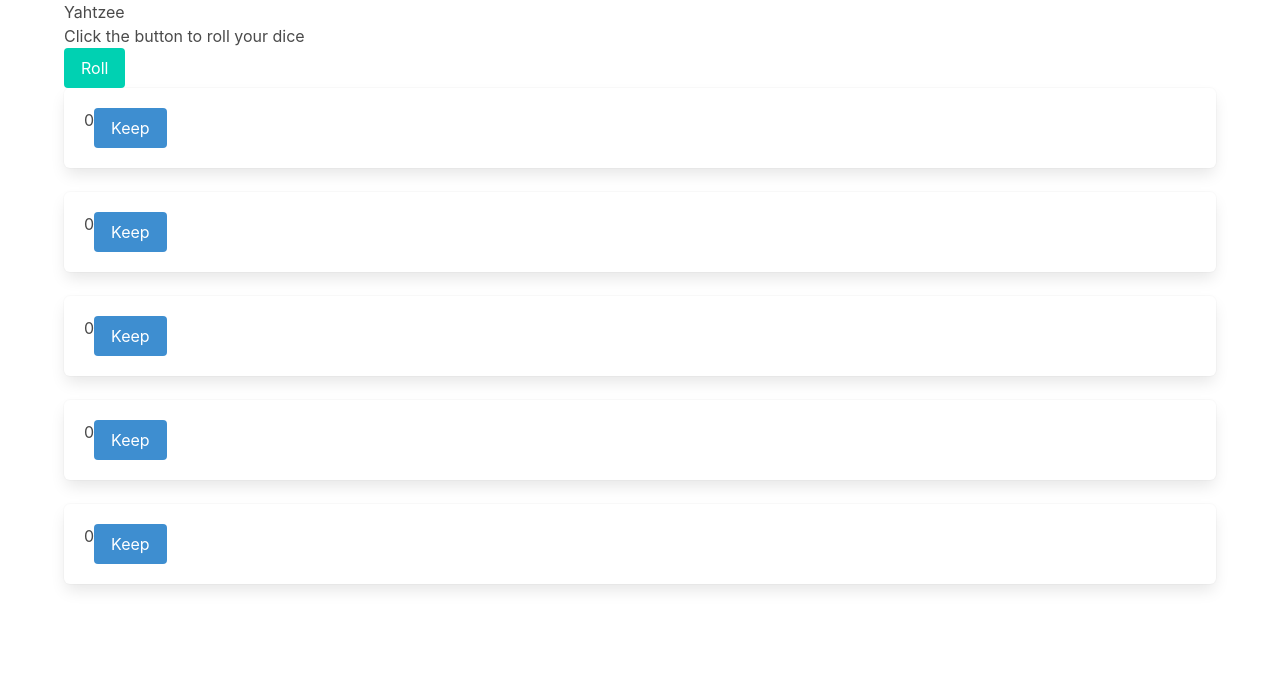
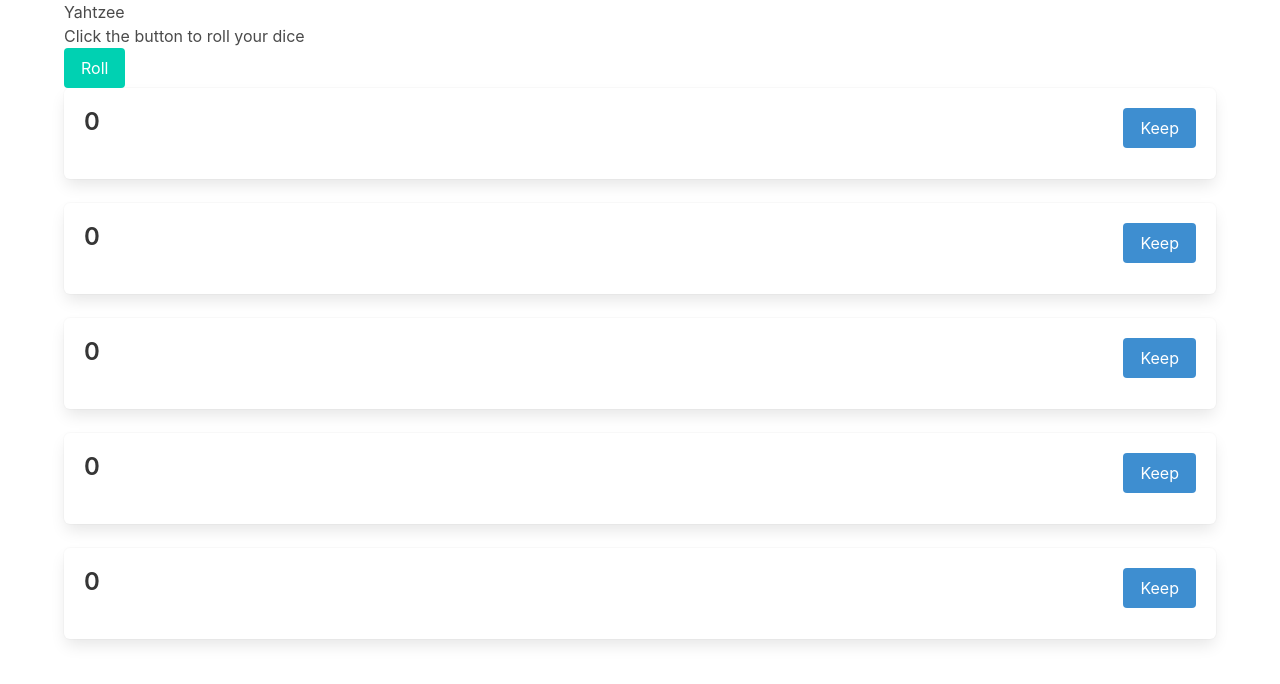
Before and after one commit to joshuaking06/Yahtzee-, a React app: page / in a window 1280 px wide. Shown: the top 684 px of the page. Built offline with nearby package versions, Linux system fonts and the light colour scheme.

Commit message:
added spacing and ability to keep and put back dice

```diff
--- a/src/components/DiceBox.js
+++ b/src/components/DiceBox.js
@@ -1,8 +1,6 @@
 import React, { useState } from 'react'
 
 const DiceBox = ({ dice, setDice, turnInfo, setTurnInfo }) => {
-	console.log(dice)
-
 	const rollDice = () => {
 		const newDice = dice.map((die) => {
 			if (die.inPlay === false) return die
@@ -31,7 +29,7 @@
 			)}
 			{dice.map((die) => (
 				<div key={die.id} className="box">
-					{die.num}
+					<h4 className="title is-4">{die.num}</h4>
 					{die.inPlay &&
 					turnInfo.timesRolled < 3 && (
 						<button id={die.id} className="button is-info" onClick={keepDice}>
--- a/src/style.scss
+++ b/src/style.scss
@@ -1,3 +1,8 @@
 * {
 	box-sizing: border-box;
 }
+
+.box {
+	display: flex;
+	justify-content: space-between;
+}
```
